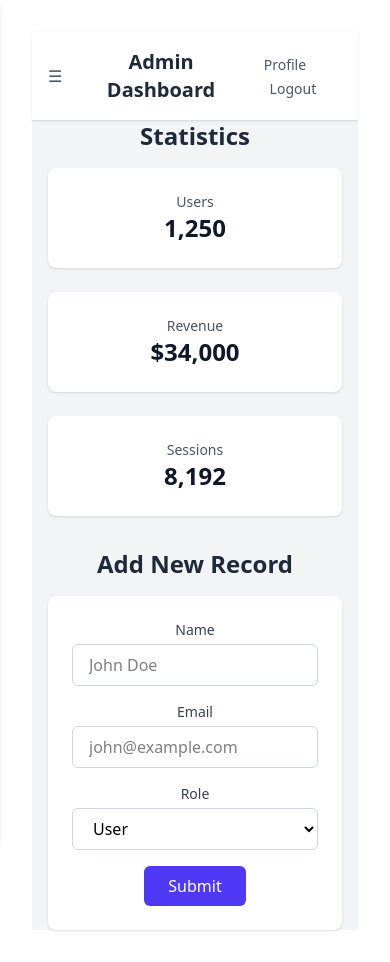
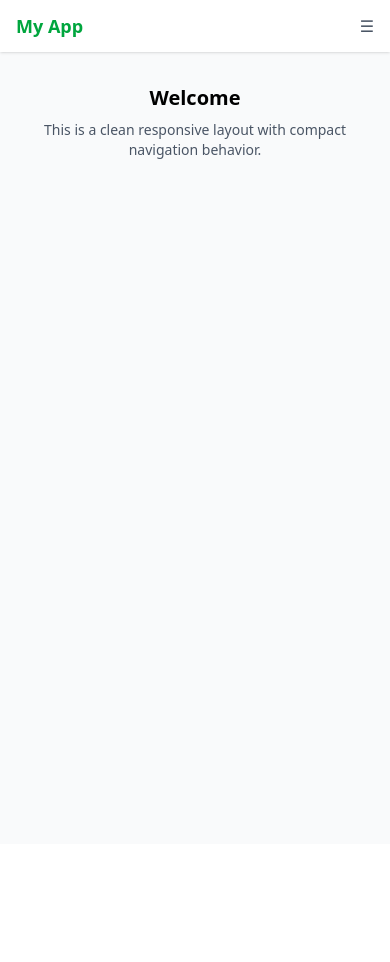
Before and after one commit to PARTHIBAN-007/React, a React (Vite) app: page /style in a window 390 px wide. After the commit the page ends 844 px from the top, so only its background shows below. Built offline with nearby package versions, Linux system fonts and the light colour scheme.

Commit message:
Responsive  Nav Page

```diff
--- a/index.html
+++ b/index.html
@@ -3,12 +3,12 @@
   <head>
     <meta charset="UTF-8" />
     <link rel="icon" type="image/svg+xml" href="/vite.svg" />
-    <meta name="viewport" content="width=device-width, initial-scale=1.0" />
+<meta name="viewport" content="width=device-width, initial-scale=1.0" />
     <title>Vite + React</title>
     <script src="https://cdn.jsdelivr.net/npm/@tailwindcss/browser@4"></script>
   </head>
-  <body>
-    <div id="root"></div>
+  <body class="m-0 p-0 w-full h-full">
+    <div id="root" class="w-full h-full m-0" style="margin:0px; padding:0px;;"></div>
     <script type="module" src="/src/main.jsx"></script>
   </body>
 </html>
--- a/src/App.jsx
+++ b/src/App.jsx
@@ -6,11 +6,11 @@ import { Todo } from './pages/Todo';
 // import AudioRecorder from './pages/AudioRecorder';
 import DynamicTabs from './pages/Tab';
 import Tabcomponent from './pages/Tabcomponent';
-import StyledPage from './pages/style';
+import MinimalResponsiveLayout from './pages/style';
 import DesignPage from './pages/design';
 import LandingPage from './pages/LandingPage';
 import AdminPage from './pages/AdminPage';
-import Admin from './pages/style';
+import NavPage from './pages/NavPage';
 
 function App() {
 
@@ -26,10 +26,11 @@ function App() {
           {/* <Route path="/recorder" element={<AudioRecorder />}></Route> */}
           <Route path="/tab" element={<DynamicTabs />}></Route>
           <Route path="/tabdata" element={<Tabcomponent />}></Route>
-          <Route path="/style" element={<Admin />}></Route>
+          <Route path="/style" element={<MinimalResponsiveLayout />}></Route>
           <Route path="/design" element={<DesignPage />}></Route>
           <Route path="/landing" element={<LandingPage />}></Route>
           <Route path="/admin" element={<AdminPage />}></Route>
+          <Route path="/nav" element={<NavPage />}></Route>
         </Routes>
       </BrowserRouter>
     </>
--- /dev/null
+++ b/src/pages/NavPage.jsx
@@ -0,0 +1,48 @@
+import React,{useState} from 'react'
+
+const NavPage = () => {
+    const [shownavbar,setShownavbar] = useState(false);
+    const [showmobilemenu,setMobilemenu] = useState(false);
+
+  return (
+<div className="min-h-screen">
+
+
+        <aside className={`hidden lg:block fixed top-0 left-0 z-50 mt-30 h-full w-52 bg-white shadow transition-transform duration-300 ${shownavbar? 'translate-x-0':'-translate-x-full'}`}>
+            <nav className='p-4 space-y-3'>
+                <a href='#' className='block text-sm hover:text-green-500'>Dashboard</a>
+                <a href='#' className='block text-sm hover:text-green-500'>Users</a>
+                <a href='#' className='block text-sm hover:text-green-500'>Settings</a>
+            </nav>
+        </aside>
+
+        <div className='m-0'>
+            <header className='flex justify-between items-center px-4 py-3 bg-white shadow relative'>
+                <button onClick={()=>setShownavbar(!shownavbar)} className='hidden lg:block text-gray-600'>
+                    ☰
+                </button>
+                <h1 className='text-lg font-semibold text-green-600'>My App</h1>
+                <button onClick={() => setMobilemenu(!showmobilemenu)} className="lg:hidden text-gray-600">
+                    ☰
+                </button>
+
+                {showmobilemenu && (
+                    <div className='absolute right-4 top-12 bg-white shadow-xl rounded-2xl w-40 py-2 z-50 transition-transform duration-300'>
+                        <a href ="#" className='block px-4 py-2 text-sm hover:bg-gray-100'>DashBoard</a>
+                        <a href ="#" className='block px-4 py-2 text-sm hover:bg-gray-100'>Users</a>
+                        <a href ="#" className='block px-4 py-2 text-sm hover:bg-gray-100'>Settings</a>
+                    </div>
+                )}
+            </header>
+
+            <main className='p-4 mt-4'>
+                <h2 className='text-xl font-semibold mb-2'>Welcome</h2>
+                <p className='text-sm text-gray-600'>THis is a clean responsive content</p>
+            </main>
+        </div>
+    </div>
+
+  )
+}
+
+export default NavPage
--- a/src/pages/style.jsx
+++ b/src/pages/style.jsx
@@ -1,107 +1,47 @@
-import React, { useState } from "react";
+import React, { useState } from 'react';
 
-export default function Admin() {
-  const [sidebarOpen, setSidebarOpen] = useState(false);
+const MinimalResponsiveLayout = () => {
+  const [showSidebar, setShowSidebar] = useState(false);
+  const [showMobileMenu, setShowMobileMenu] = useState(false);
 
   return (
-    <div className="min-h-screen bg-gray-100 flex flex-col">
-      {/* Navbar */}
-      <header className="bg-white shadow-sm p-4 flex justify-between items-center sticky top-0 z-10">
-        <div className="flex items-center space-x-4">
-          <button
-            className="md:hidden text-gray-600 hover:text-indigo-600"
-            onClick={() => setSidebarOpen(!sidebarOpen)}
-          >
-            {sidebarOpen ? "✕" : "☰"}
+    <div className="min-h-screen flex bg-gray-50">
+      <aside className={`hidden lg:block fixed top-0 left-0 h-full w-52 bg-white shadow transition-transform duration-300 ${showSidebar ? 'translate-x-0' : '-translate-x-full'}`}>
+        <nav className="p-4 space-y-3">
+          <a href="#" className="block text-sm hover:text-green-500">Dashboard</a>
+          <a href="#" className="block text-sm hover:text-green-500">Users</a>
+          <a href="#" className="block text-sm hover:text-green-500">Settings</a>
+        </nav>
+      </aside>
+
+      <div className="flex-1 lg:ml-0">
+        <header className="flex justify-between items-center px-4 py-3 bg-white shadow relative">
+          <button onClick={() => setShowSidebar(!showSidebar)} className="hidden lg:block text-gray-600">
+            ☰
           </button>
-          <h1 className="text-xl font-bold text-gray-800">Admin Dashboard</h1>
-        </div>
-        <div className="space-x-4">
-          <button className="text-sm font-medium text-gray-600 hover:text-indigo-600">Profile</button>
-          <button className="text-sm font-medium text-gray-600 hover:text-indigo-600">Logout</button>
-        </div>
-      </header>
 
-      <div className="flex flex-1">
-        {/* Sidebar */}
-        <aside
-          className={`bg-white shadow-md p-6 w-64 md:block fixed md:static inset-y-0 left-0 transform md:translate-x-0 transition-transform duration-200 ease-in-out z-20 ${sidebarOpen ? "translate-x-0" : "-translate-x-full"}`}
-        >
-          <h2 className="text-lg font-semibold text-gray-700 mb-4">Menu</h2>
-          <nav className="space-y-3">
-            <a href="#" className="block hover:text-indigo-600">Dashboard</a>
-            <a href="#" className="block hover:text-indigo-600">Users</a>
-            <a href="#" className="block hover:text-indigo-600">Settings</a>
-            <a href="#" className="block hover:text-indigo-600">Reports</a>
-          </nav>
-        </aside>
+          <h1 className="text-lg font-semibold text-green-600">My App</h1>
 
-        {/* Overlay for mobile sidebar */}
-        {sidebarOpen && (
-          <div
-            className="fixed inset-0 bg-black opacity-30 z-10 md:hidden"
-            onClick={() => setSidebarOpen(false)}
-          ></div>
-        )}
+          <button onClick={() => setShowMobileMenu(!showMobileMenu)} className="lg:hidden text-gray-600">
+            ☰
+          </button>
 
-        {/* Main Content */}
-        <main className="flex-1 container  space-y-8 mx-4">
-          <section>
-            <h2 className="text-2xl font-bold text-gray-800 mb-4">Statistics</h2>
-            <div className="grid grid-cols-1 md:grid-cols-3 gap-6">
-              <div className="bg-white p-6 rounded-lg shadow">
-                <h3 className="text-sm font-medium text-gray-600">Users</h3>
-                <p className="text-2xl font-bold text-gray-900">1,250</p>
-              </div>
-              <div className="bg-white p-6 rounded-lg shadow">
-                <h3 className="text-sm font-medium text-gray-600">Revenue</h3>
-                <p className="text-2xl font-bold text-gray-900">$34,000</p>
-              </div>
-              <div className="bg-white p-6 rounded-lg shadow">
-                <h3 className="text-sm font-medium text-gray-600">Sessions</h3>
-                <p className="text-2xl font-bold text-gray-900">8,192</p>
-              </div>
+          {showMobileMenu && (
+            <div className="absolute right-4 top-12 bg-white shadow rounded-md w-40 py-2 z-50">
+              <a href="#" className="block px-4 py-2 text-sm hover:bg-gray-100">Dashboard</a>
+              <a href="#" className="block px-4 py-2 text-sm hover:bg-gray-100">Users</a>
+              <a href="#" className="block px-4 py-2 text-sm hover:bg-gray-100">Settings</a>
             </div>
-          </section>
+          )}
+        </header>
 
-          {/* Form Section */}
-          <section>
-            <h2 className="text-2xl font-bold text-gray-800 mb-4">Add New Record</h2>
-            <form className="bg-white p-6 rounded-lg shadow space-y-4">
-              <div>
-                <label className="block text-sm font-medium text-gray-700 mb-1">Name</label>
-                <input
-                  type="text"
-                  placeholder="John Doe"
-                  className="w-full px-4 py-2 border border-gray-300 rounded-md focus:ring-2 focus:ring-indigo-500"
-                />
-              </div>
-              <div>
-                <label className="block text-sm font-medium text-gray-700 mb-1">Email</label>
-                <input
-                  type="email"
-                  placeholder="john@example.com"
-                  className="w-full px-4 py-2 border border-gray-300 rounded-md focus:ring-2 focus:ring-indigo-500"
-                />
-              </div>
-              <div>
-                <label className="block text-sm font-medium text-gray-700 mb-1">Role</label>
-                <select className="w-full px-4 py-2 border border-gray-300 rounded-md focus:ring-2 focus:ring-indigo-500">
-                  <option>User</option>
-                  <option>Admin</option>
-                  <option>Editor</option>
-                </select>
-              </div>
-              <button
-                type="submit"
-                className="bg-indigo-600 text-white px-6 py-2 rounded-md hover:bg-indigo-700 transition"
-              >
-                Submit
-              </button>
-            </form>
-          </section>
+        <main className="p-4 mt-4">
+          <h2 className="text-xl font-semibold mb-2">Welcome</h2>
+          <p className="text-sm text-gray-600">This is a clean responsive layout with compact navigation behavior.</p>
         </main>
       </div>
     </div>
   );
-}
+};
+
+export default MinimalResponsiveLayout;
```
